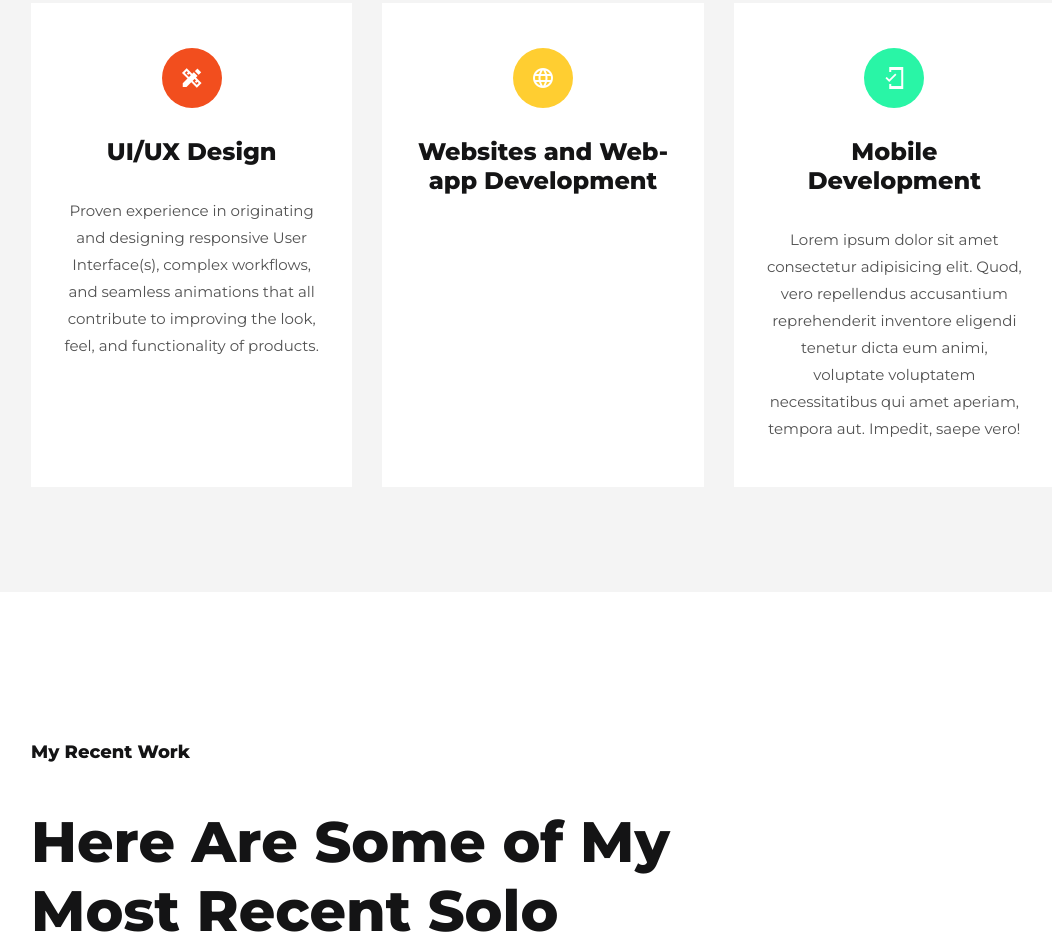
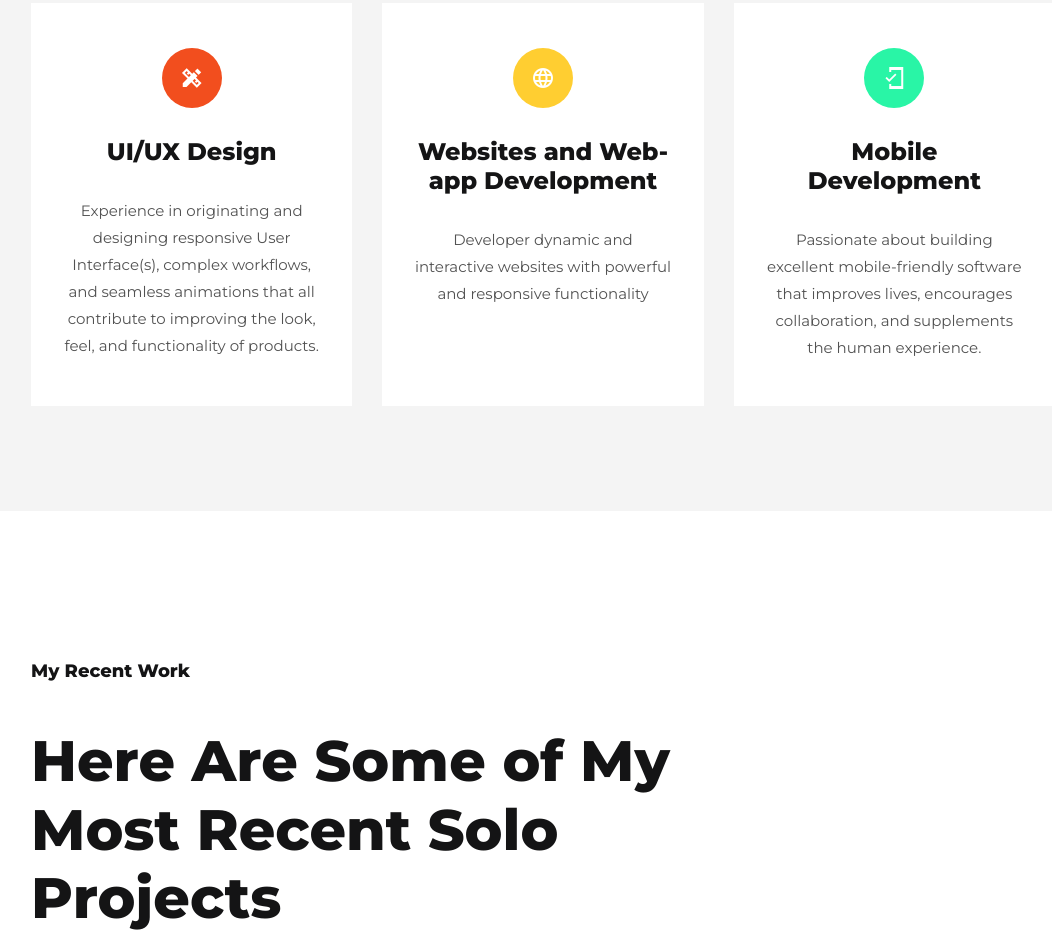
Before and after one commit to pwchusid/Personal-Portfolio-Website, a plain HTML site: page index.html in a window 1280 px wide. Shown: the part 3085-4019 px from the top of the page, without its empty margins (97-1149 px from the left). Drawn offline with nearby package versions, Linux system fonts and the light colour scheme.

Commit message:
07/29/22/1208

```diff
--- a/index.html
+++ b/index.html
@@ -146,15 +146,15 @@
         <div class="service">
             <span class="material-icons-sharp">design_services</span>
             <h3>UI/UX Design</h3>
-            <p>Proven experience in originating and designing responsive User Interface(s), complex workflows, and seamless animations that all contribute to improving the look, feel, and functionality of products. </p>
+            <p>Experience in originating and designing responsive User Interface(s), complex workflows, and seamless animations that all contribute to improving the look, feel, and functionality of products. </p>
         </div>  <div class="service">
             <span class="material-icons-sharp">language</span>
             <h3>Websites and Web-app Development</h3>
-            <p></p>
+            <p>Developer dynamic and interactive websites with powerful and responsive functionality</p>
         </div>  <div class="service">
             <span class="material-icons-sharp">mobile_friendly</span>
             <h3>Mobile Development</h3>
-            <p>Lorem ipsum dolor sit amet consectetur adipisicing elit. Quod, vero repellendus accusantium reprehenderit inventore eligendi tenetur dicta eum animi, voluptate voluptatem necessitatibus qui amet aperiam, tempora aut. Impedit, saepe vero!</p>
+            <p>Passionate about building excellent mobile-friendly software that improves lives, encourages collaboration, and supplements the human experience. </p>
         </div>
     </div>
 </section>
```
